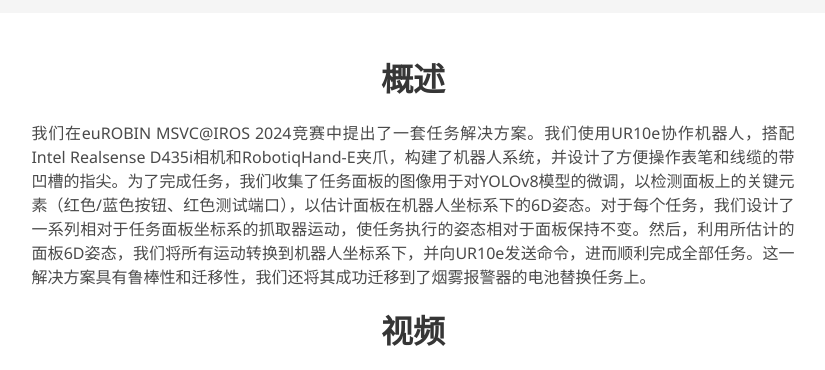
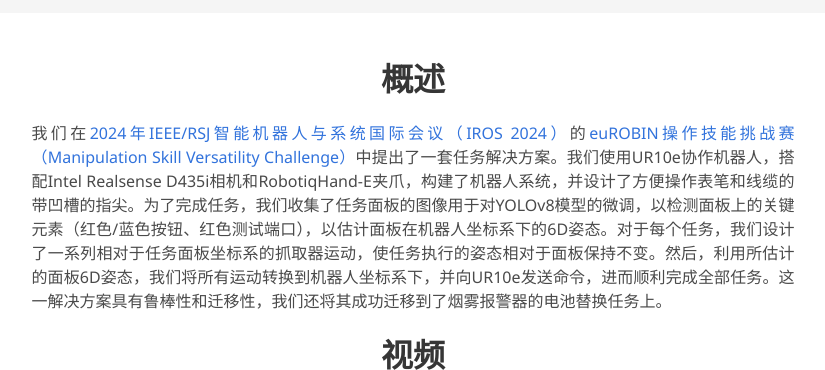
Before and after one commit to msvc-dlrg/zh-cn, a plain HTML site: page index.html in a window 1280 px wide. Shown: the part 980-1350 px from the top of the page, without its empty margins (227-1052 px from the left). Drawn offline with nearby package versions, Linux system fonts and the light colour scheme; grey boxes are pictures that could not be loaded; some icons are missing; a web font is replaced by a local one.

Commit message:
modified:   index.html

```diff
--- a/index.html
+++ b/index.html
@@ -119,7 +119,7 @@
           <h2 class="title is-3">概述</h2>
           <div class="content has-text-justified">
             <p>
-              我们在euROBIN MSVC@IROS 2024竞赛中提出了一套任务解决方案。我们使用UR10e协作机器人，搭配Intel Realsense
+              我们在<a href="https://iros2024-abudhabi.org/">2024年IEEE/RSJ智能机器人与系统国际会议（IROS 2024）</a>的<a href="https://sites.google.com/view/eurobin-msvc">euROBIN操作技能挑战赛（Manipulation Skill Versatility Challenge）</a>中提出了一套任务解决方案。我们使用UR10e协作机器人，搭配Intel Realsense
               D435i相机和RobotiqHand-E夹爪，构建了机器人系统，并设计了方便操作表笔和线缆的带凹槽的指尖。为了完成任务，我们收集了任务面板的图像用于对YOLOv8模型的微调，以检测面板上的关键元素（红色/蓝色按钮、红色测试端口），以估计面板在机器人坐标系下的6D姿态。对于每个任务，我们设计了一系列相对于任务面板坐标系的抓取器运动，使任务执行的姿态相对于面板保持不变。然后，利用所估计的面板6D姿态，我们将所有运动转换到机器人坐标系下，并向UR10e发送命令，进而顺利完成全部任务。这一解决方案具有鲁棒性和迁移性，我们还将其成功迁移到了烟雾报警器的电池替换任务上。
             </p>
           </div>
```
